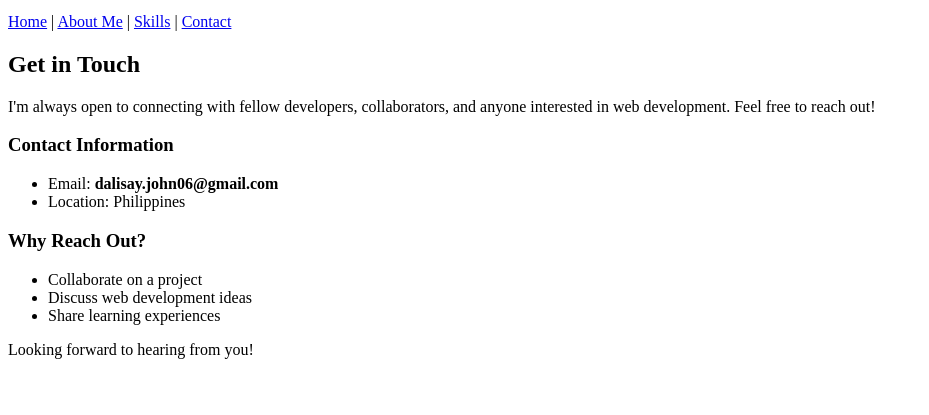
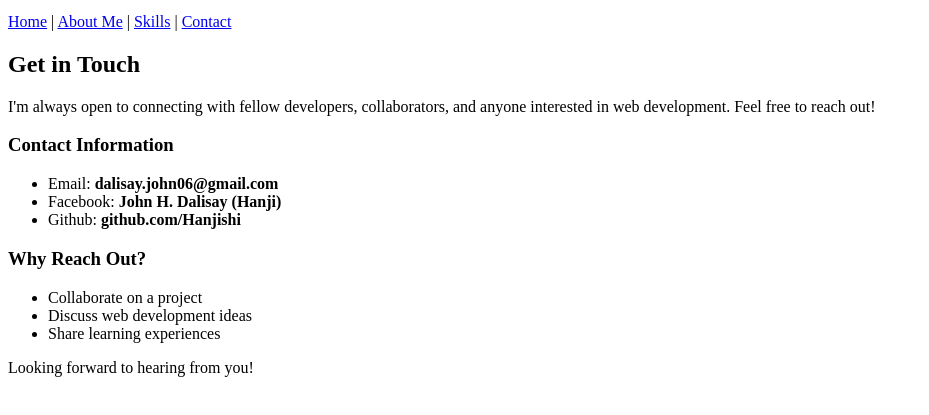
Before and after one commit to Hanjishi/IT223-2R4-Lab, a plain HTML site: page contact.html in a window 1280 px wide. Shown: the part 101-516 px from the top of the page, without its empty margins (0-929 px from the left). Drawn offline with Linux system fonts and the light colour scheme.

Commit message:
Edited Contact Info

```diff
--- a/contact.html
+++ b/contact.html
@@ -26,7 +26,8 @@
         <h3>Contact Information</h3>
         <ul>
             <li>Email: <strong>dalisay.john06@gmail.com</strong></li>
-            <li>Location: Philippines</li>
+            <li>Facebook: <strong>John H. Dalisay (Hanji)</strong></li>
+            <li>Github: <strong>github.com/Hanjishi</strong></li>
         </ul>
 
         <h3>Why Reach Out?</h3>
```
